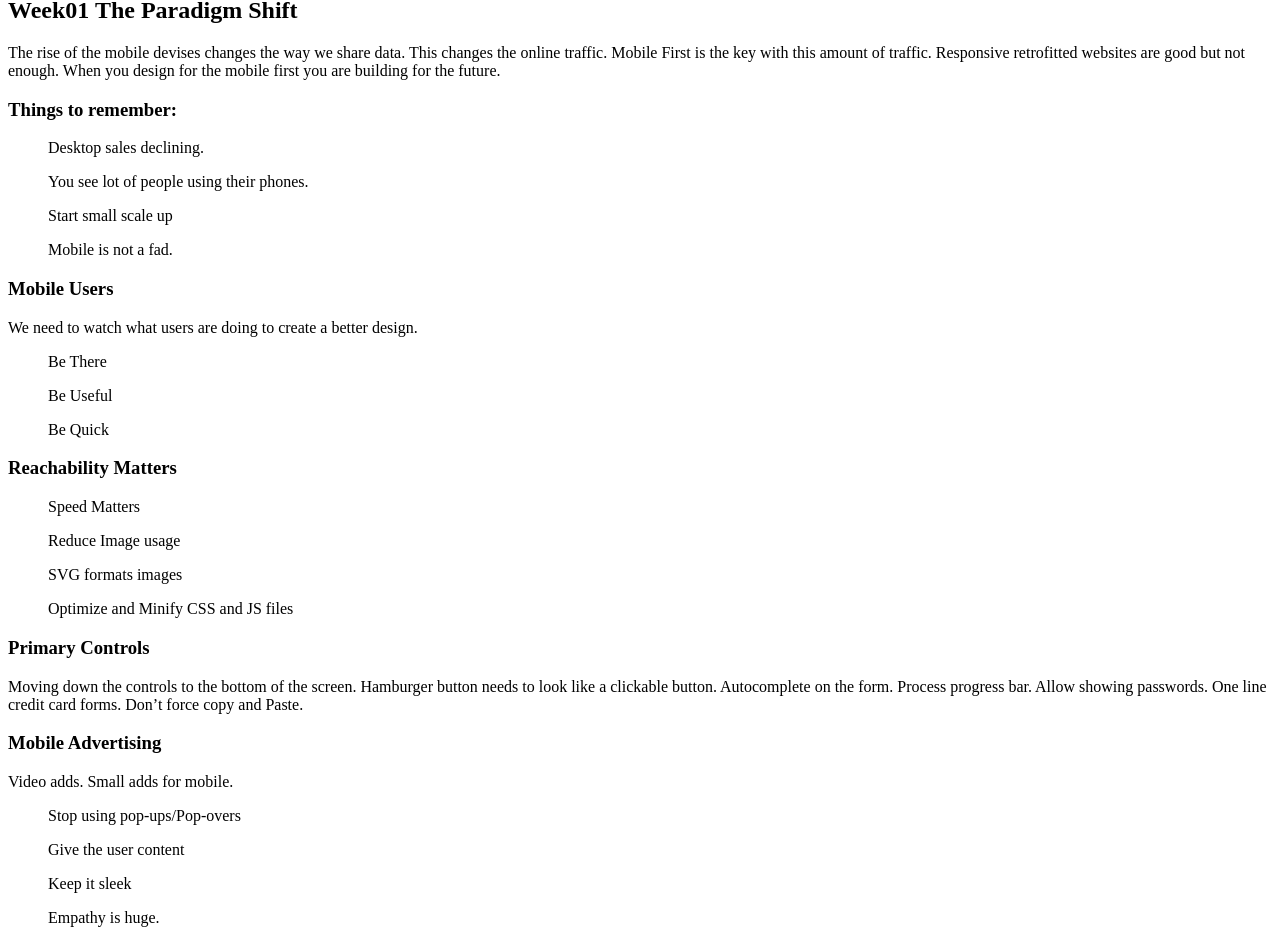
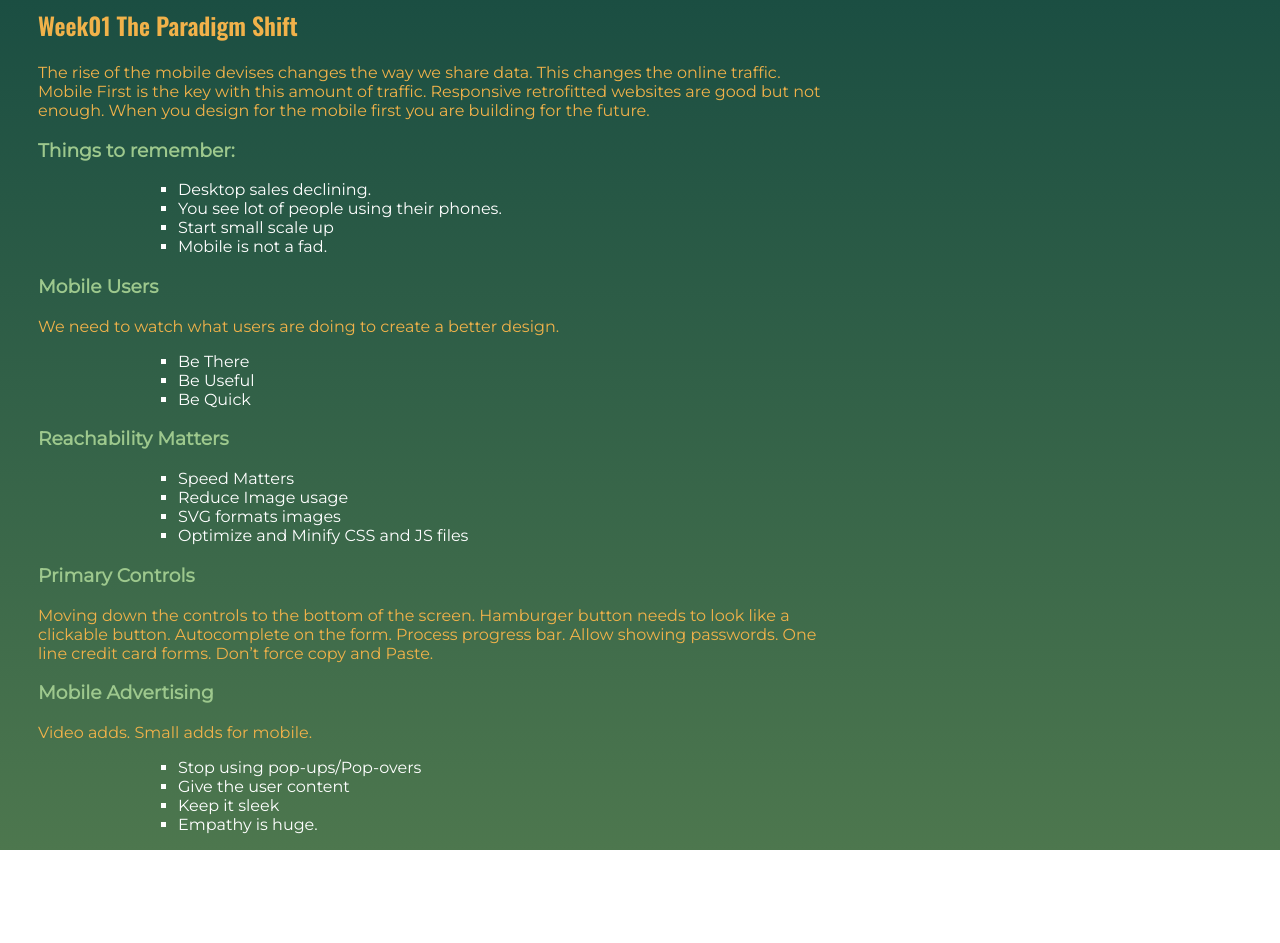
Before and after one commit to alexdesignpage/AlexWDD, a plain HTML site: page WEEK1/index.html in a window 1280 px wide. Shown: the part 83-1026 px from the top of the page. After the commit the page ends 933 px from the top, so only its background shows below. Drawn offline with nearby package versions, Linux system fonts and the light colour scheme.

Commit message:
Style changes

```diff
--- a/WEEK1/index.html
+++ b/WEEK1/index.html
@@ -4,7 +4,7 @@
 <head>
     <meta name="viewport" content="width=device-width, initial-scale=1.0" />
     <title>WDD 330 Portfolio</title>
-    <link rel="stylesheet" href="/styles.css" />
+    <link rel="stylesheet" href="styles.css" />
 </head>
 
 <body>
@@ -16,32 +16,34 @@
 
     <h3>Things to remember:</h3>
 
-    <ul>Desktop sales declining.</ul>
+    <ul>
+        <li>Desktop sales declining.</li>
+        <li>You see lot of people using their phones.</li>
+        <li>Start small scale up </li>
+        <li>Mobile is not a fad.</li>
 
-    <ul>You see lot of people using their phones.</ul>
-
-    <ul>Start small scale up </ul>
-
-    <ul>Mobile is not a fad.</ul>
+    </ul>
 
     <h3> Mobile Users </h3>
 
     <p> We need to watch what users are doing to create a better design.</p>
 
 
-    <ul>Be There </ul>
-    <ul>Be Useful </ul>
-    <ul>Be Quick </ul>
+    <ul>
+        <li>Be There</li>
+        <li>Be Useful </li>
+        <li>Be Quick </li>
+    </ul>
 
 
     <h3>Reachability Matters </h3>
 
-
-    <ul> Speed Matters </ul>
-    <ul>Reduce Image usage </ul>
-    <ul>SVG formats images </ul>
-    <ul> Optimize and Minify CSS and JS files </ul>
-
+<ul>
+    <li> Speed Matters </li>
+    <li>Reduce Image usage </li>
+    <li>SVG formats images </li>
+    <li> Optimize and Minify CSS and JS files </li>
+</ul>
     <h3>Primary Controls </h3>
 
 
@@ -55,12 +57,14 @@
 
     <p> Video adds. Small adds for mobile. </p>
 
+<ul>
 
+    <li>Stop using pop-ups/Pop-overs</li>
+    <li>Give the user content</li>
+    <li>Keep it sleek</li>
+    <li>Empathy is huge.</li>
 
-    <ul>Stop using pop-ups/Pop-overs</ul>
-    <ul>Give the user content</ul>
-    <ul>Keep it sleek</ul>
-    <ul>Empathy is huge.</ul>
+</ul>
 
 
 
--- /dev/null
+++ b/WEEK1/styles.css
@@ -0,0 +1,25 @@
+@import url('https://fonts.googleapis.com/css2?family=Lato&family=Montserrat&family=Neuton:wght@300&family=Open+Sans&family=Oswald:wght@200;400;500;600&family=PT+Sans:wght@400;700&family=Roboto&family=Roboto+Slab&display=swap');
+
+h1{color: white;
+    font-family: Oswald;}
+h2{color: #F1B24A;
+    font-family: Oswald;}
+h3{color: #9DC88D}
+p{color: #F1B24A;}
+ul{color: white;
+   position: relative;
+    left: 100px;
+    list-style-type: square;}
+
+
+body
+{   background-image: linear-gradient( #164A41,#4D774E );
+    font-family:Montserrat;
+
+        position: relative;
+        max-width: 800px;
+        left: 30px;
+
+
+
+    }
```
